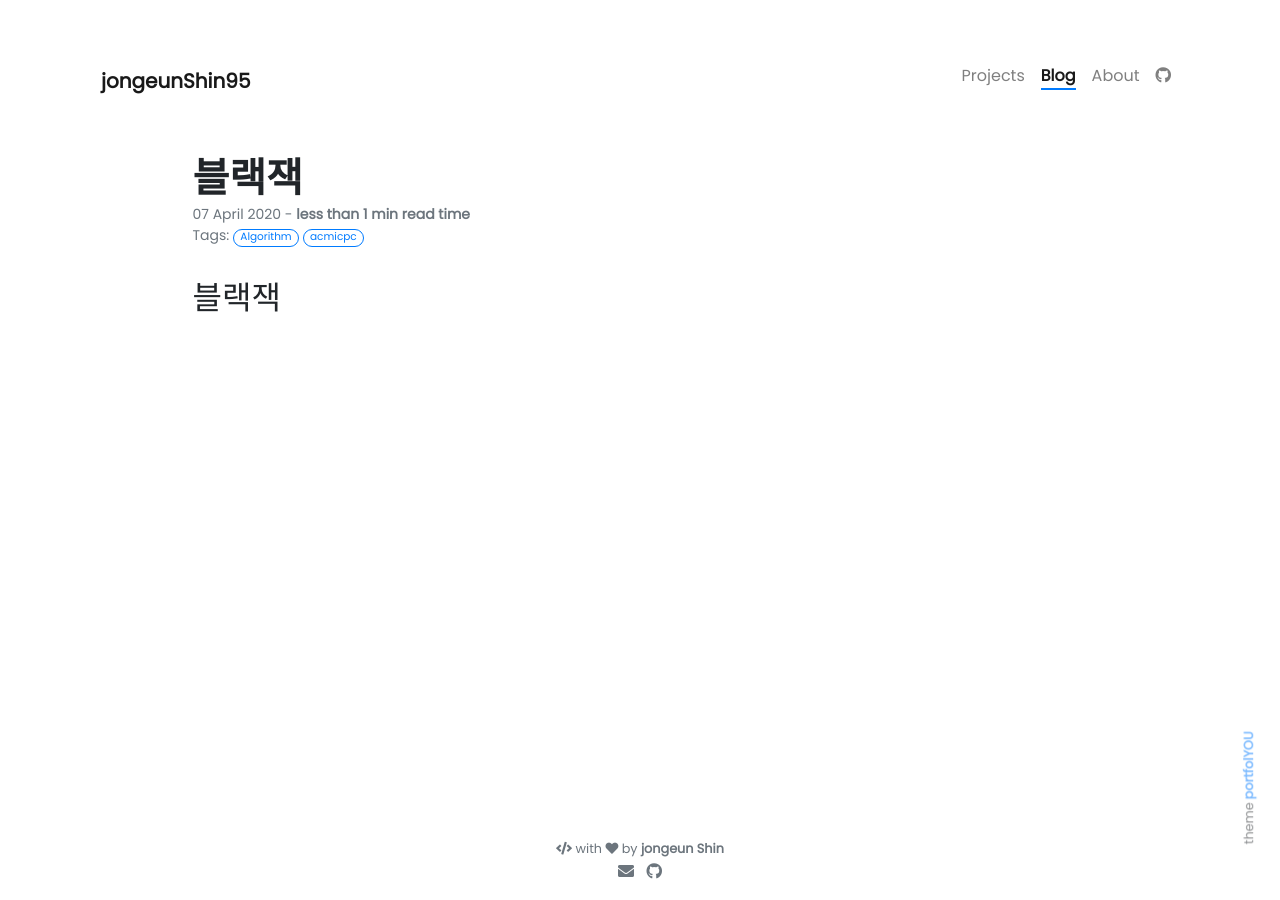
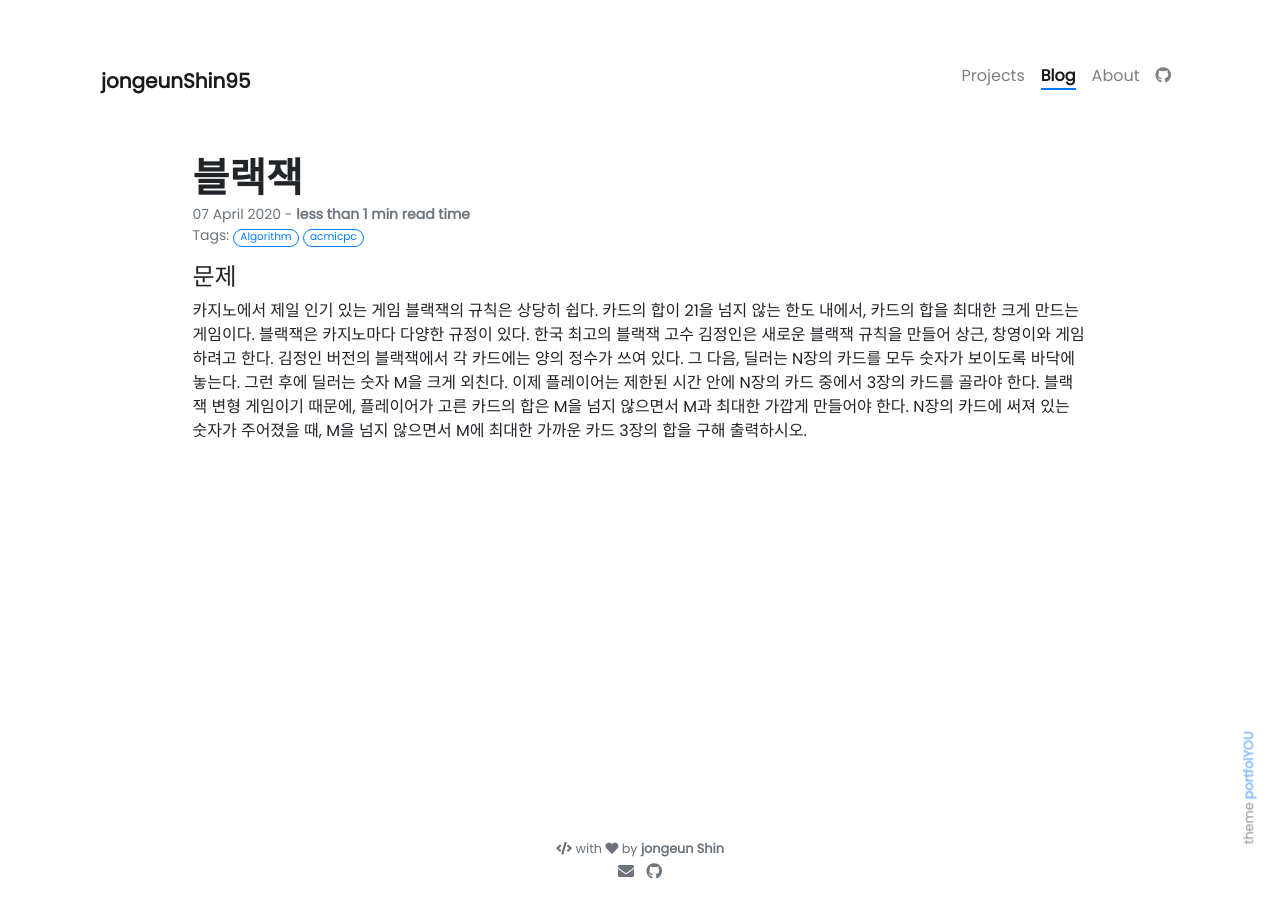
Before and after one commit to jongeunShin95/jongeunshin95.github.io, a Jekyll site: the page built from _posts/2020-04-07-acmicpc-2798.md, in a window 1280 px wide. Built offline with Jekyll 4.4.1, drawn with Linux system fonts in a browser that asks for light colours; nearby versions of some CDN libraries; our own code applies the rules of GitHub Pages for plain Markdown files; comment, search, counter and statistics services are not loaded.

Commit message:
add acmicpc 2798

```diff
--- a/_posts/2020-04-07-acmicpc-2798.md
+++ b/_posts/2020-04-07-acmicpc-2798.md
@@ -8,4 +8,9 @@ comments: true
 ---
 
 
-## 블랙잭
+#### 문제
+카지노에서 제일 인기 있는 게임 블랙잭의 규칙은 상당히 쉽다. 카드의 합이 21을 넘지 않는 한도 내에서, 카드의 합을 최대한 크게 만드는 게임이다. 블랙잭은 카지노마다 다양한 규정이 있다.
+한국 최고의 블랙잭 고수 김정인은 새로운 블랙잭 규칙을 만들어 상근, 창영이와 게임하려고 한다.
+김정인 버전의 블랙잭에서 각 카드에는 양의 정수가 쓰여 있다. 그 다음, 딜러는 N장의 카드를 모두 숫자가 보이도록 바닥에 놓는다. 그런 후에 딜러는 숫자 M을 크게 외친다.
+이제 플레이어는 제한된 시간 안에 N장의 카드 중에서 3장의 카드를 골라야 한다. 블랙잭 변형 게임이기 때문에, 플레이어가 고른 카드의 합은 M을 넘지 않으면서 M과 최대한 가깝게 만들어야 한다.
+N장의 카드에 써져 있는 숫자가 주어졌을 때, M을 넘지 않으면서 M에 최대한 가까운 카드 3장의 합을 구해 출력하시오.
```
